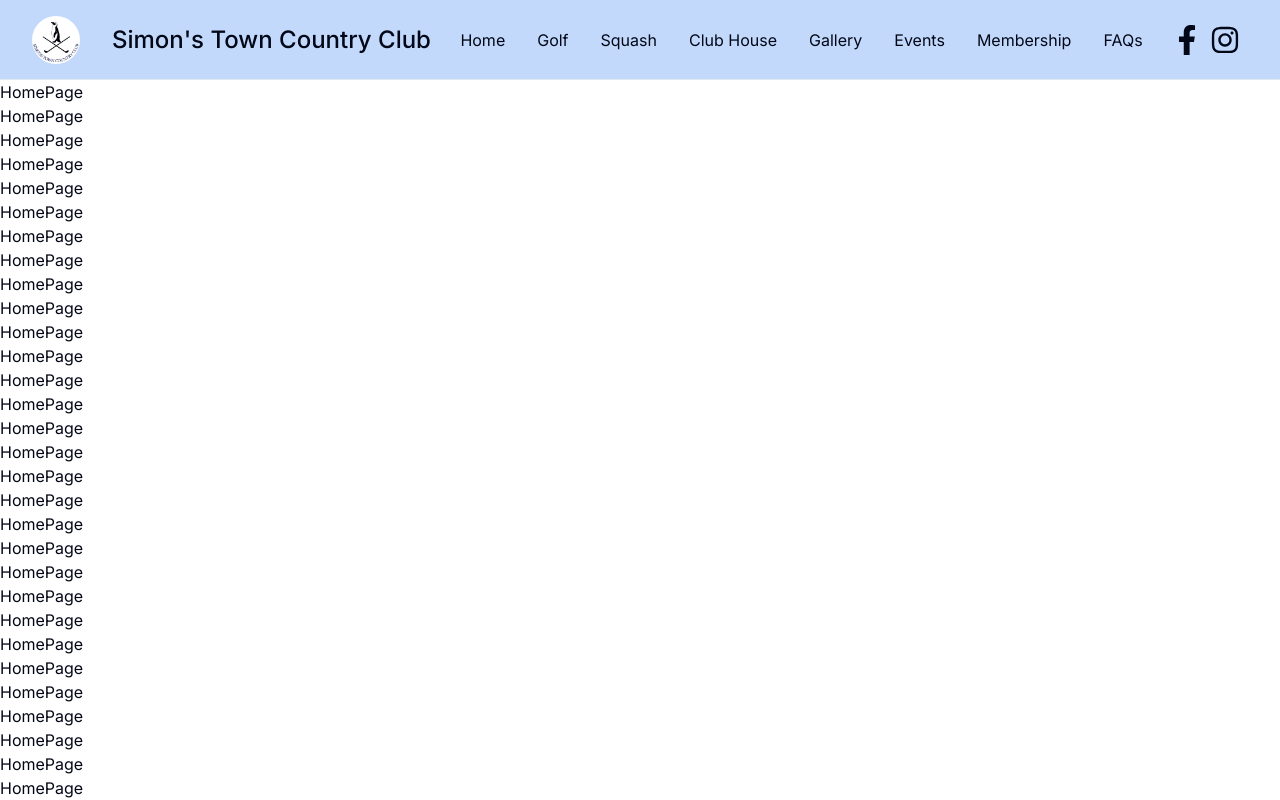
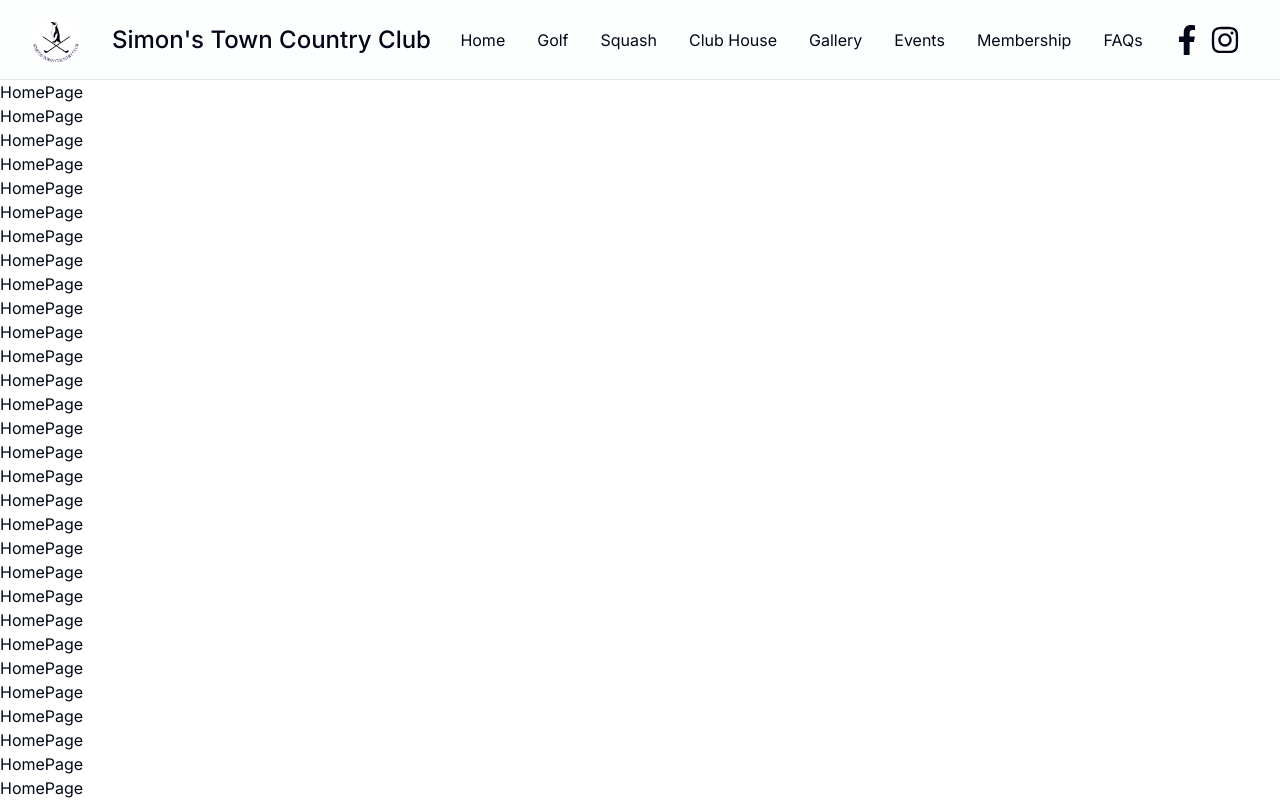
Before and after one commit to dylankoevort/simons-golf, a Next.js app: page / in a window 1280 px wide. Shown: the top 800 px of the page. Built offline with nearby package versions, Linux system fonts and the light colour scheme.

Commit message:
Adjustments

```diff
--- a/components/navbar.jsx
+++ b/components/navbar.jsx
@@ -2,10 +2,10 @@
 
 import React, { useState } from "react";
 import { navItems } from "@/constants";
-import { Link } from "react-scroll";
 import { TfiClose } from "react-icons/tfi";
 import { SlMenu } from "react-icons/sl";
 import { FaFacebookF, FaInstagram } from "react-icons/fa";
+import Image from "next/image";
 
 const Navbar = () => {
   const [isMenuOpen, setIsMenuOpen] = useState(true);
@@ -18,16 +18,18 @@ const Navbar = () => {
     <>
       <nav
         className="top-0 sticky z-50 flex justify-between md:justify-between items-center md:h-20 mx-auto py-4 px-4 lg:px-8 md:py-8
-      bg-blue-500 backdrop-filter backdrop-blur-lg bg-opacity-10 md:bg-opacity-30 md:border-b firefox:bg-opacity-30"
+      bg-slate-50 backdrop-filter backdrop-blur-md bg-opacity-10 md:bg-opacity-30 md:border-b firefox:bg-opacity-30"
       >
         <div className="flex justify-center items-center">
-          <img
+          <Image
             src="/icon.png"
             alt=""
-            className="rounded-full h-12 w-12 xl:mr-8"
+            height={48}
+            width={48}
+            className="rounded-full xl:mr-8"
           />
           <h1 className="hidden xl:block text-2xl font-medium">
-            Simon's Town Country Club
+            Simon&apos;s Town Country Club
           </h1>
         </div>
 
@@ -74,7 +76,13 @@ const Navbar = () => {
         }
       >
         <div className="py-4 px-8 flex justify-between items-center">
-          <img src="/icon.png" alt="" className="rounded-full h-12 w-12" />
+          <Image
+            src="/icon.png"
+            alt=""
+            height={48}
+            width={48}
+            className="rounded-full"
+          />
           <TfiClose size={20} className="font-thin" onClick={toggleMenuOpen} />
         </div>
         <ul className="mt-20">
```
